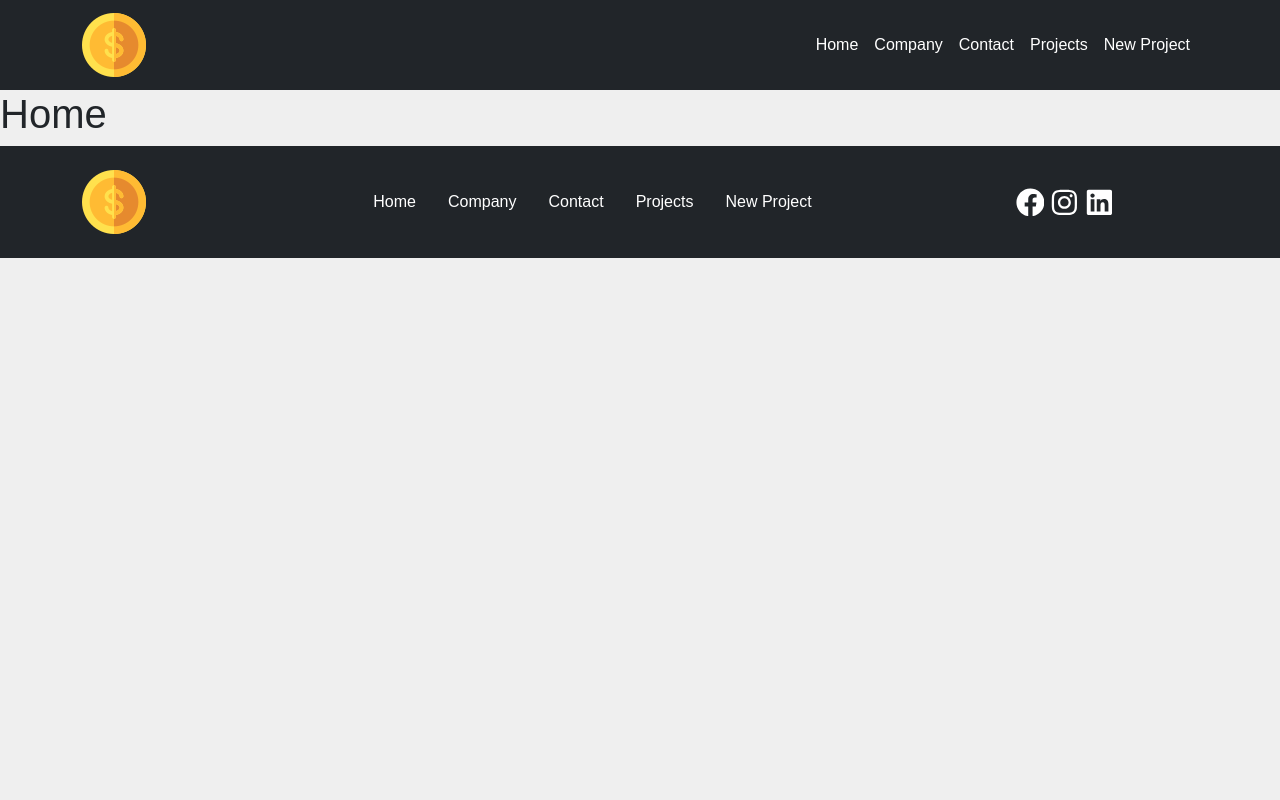
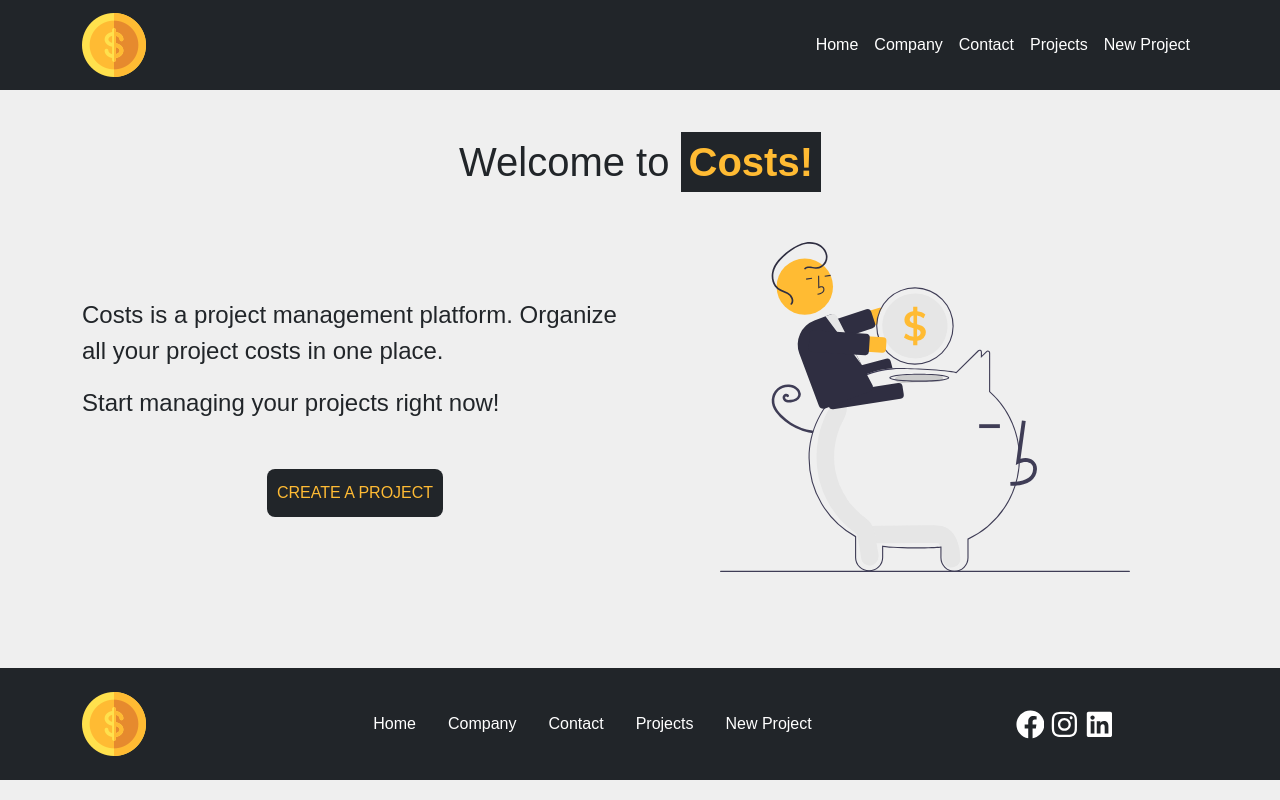
Before and after one commit to eliabedossantos/costs, a React (Create React App) app: page / in a window 1280 px wide. Built offline with nearby package versions, Linux system fonts and the light colour scheme.

Commit message:
final Home

```diff
--- /dev/null
+++ b/src/components/layout/LinkButton.js
@@ -0,0 +1,19 @@
+//General
+import { Link } from 'react-router-dom';
+
+// Styles
+import styles from './modules/LinkButton.module.css';
+
+function LinkButton({to, text, className}){
+    return (
+
+        <Link to={to} className={`${styles.link__button} ${className}`}>
+        {text}
+        </Link>
+
+    );
+
+
+}
+
+export default LinkButton;
--- /dev/null
+++ b/src/components/layout/modules/LinkButton.module.css
@@ -0,0 +1,18 @@
+.link__button{
+    display: flex;
+    width: 11em;
+    height: 3em;
+    border-radius: 8px;
+    justify-content: center;
+    align-items: center;
+    text-decoration: none;
+    color: #ffbb34;
+    text-transform: uppercase;
+    background-color: #212529;
+    margin-top: 2em;
+}
+.link__button:hover{
+    background-color: #ffbb34;
+    color: #212529;
+    transition: all 0.3s ease-in-out;
+}
--- a/src/components/pages/Home.js
+++ b/src/components/pages/Home.js
@@ -1,8 +1,46 @@
+//General
+import { Link } from 'react-router-dom';
+
+// Layout
+import { Container, Row, Col } from 'react-bootstrap';
+import LinkButton from '../layout/LinkButton';
+
+// Styles
+import styles from './modules/Home.module.css';
+
+// Images
+import savings from '../../img/savings.svg';
+
 function Home(){
     return (
-        <div>
-        <h1>Home</h1>
-        </div>
+        <section className="home py-5">
+            <Container>
+                <Row>
+                    <Col className={`d-flex justify-content-center`}>
+                        <h1>Welcome to <span className={`${styles.text__bold}`}>Costs!</span></h1>
+                    </Col>
+                </Row>
+                <Row className="my-5">
+                    <Col md={6} className={`d-flex justify-content-center align-items-center`}>
+                        <div>
+                            <p className={`${styles.text__description}`}>
+                                Costs is a project management platform. Organize all your project costs in one place.
+                            </p>
+                            <p className={`${styles.text__description}`}>
+                                Start managing your projects right now!
+                            </p>
+                            <div className="d-flex justify-content-center">
+                                <LinkButton to="/new-project" text="Create a project" />
+                            </div>
+                        </div>
+
+                    </Col>
+                    <Col md={6} className="d-flex justify-content-center">
+                        <img src={savings} alt=""  className="w-75 mw-100" />
+                    </Col>
+                </Row>
+            </Container>
+        </section>
     );
 }
 export default Home;
--- /dev/null
+++ b/src/components/pages/modules/Home.module.css
@@ -0,0 +1,16 @@
+.text__bold{
+    font-weight: bold;
+    color: #ffbb33 !important;
+    background-color: #212529;
+    padding: .2em;
+}
+
+.text__description{
+    font-size: 1.5em;
+}
+
+@media (max-width: 768px) {
+    .link__newProject{
+        margin-bottom: 3em;
+    }
+}
```
